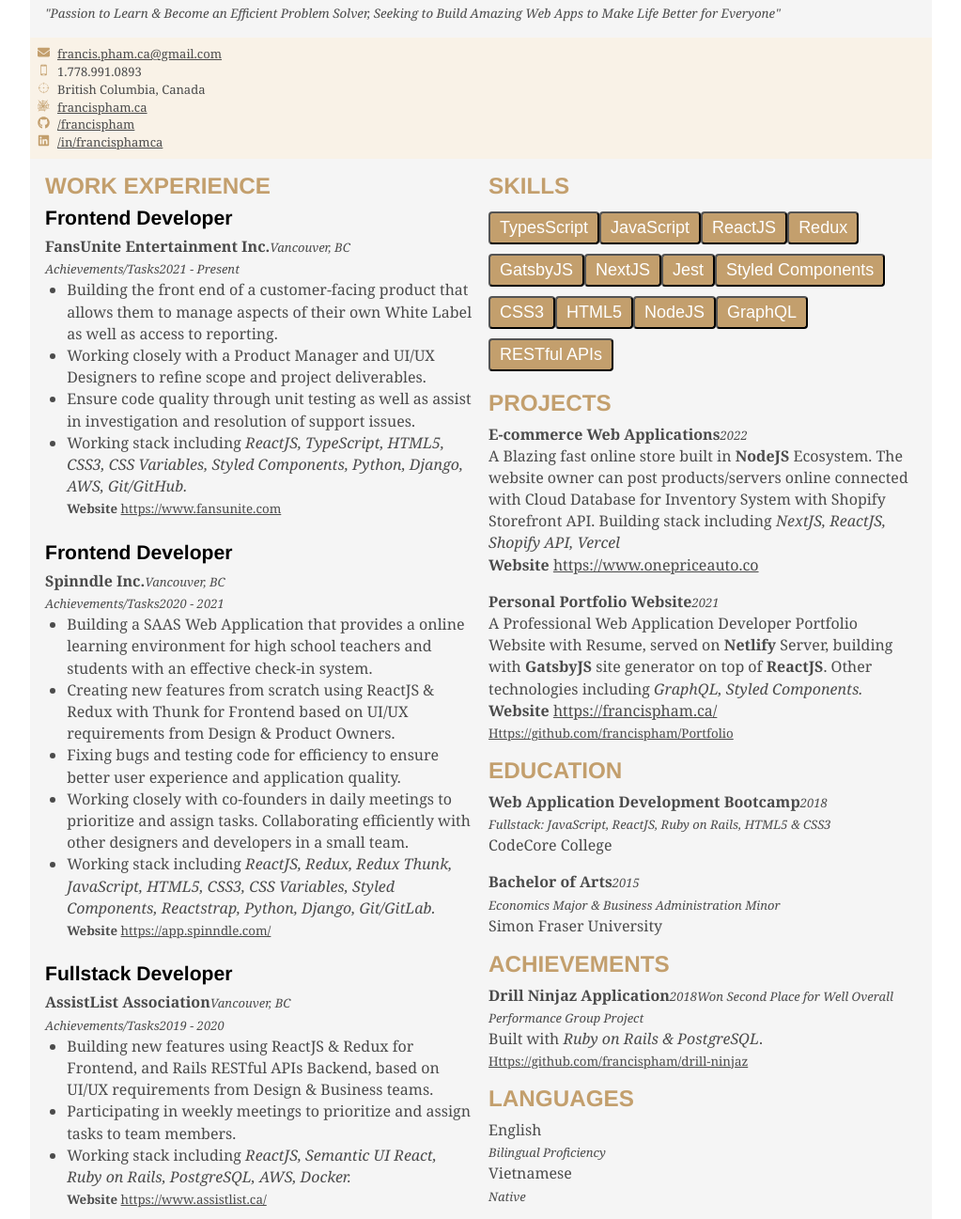
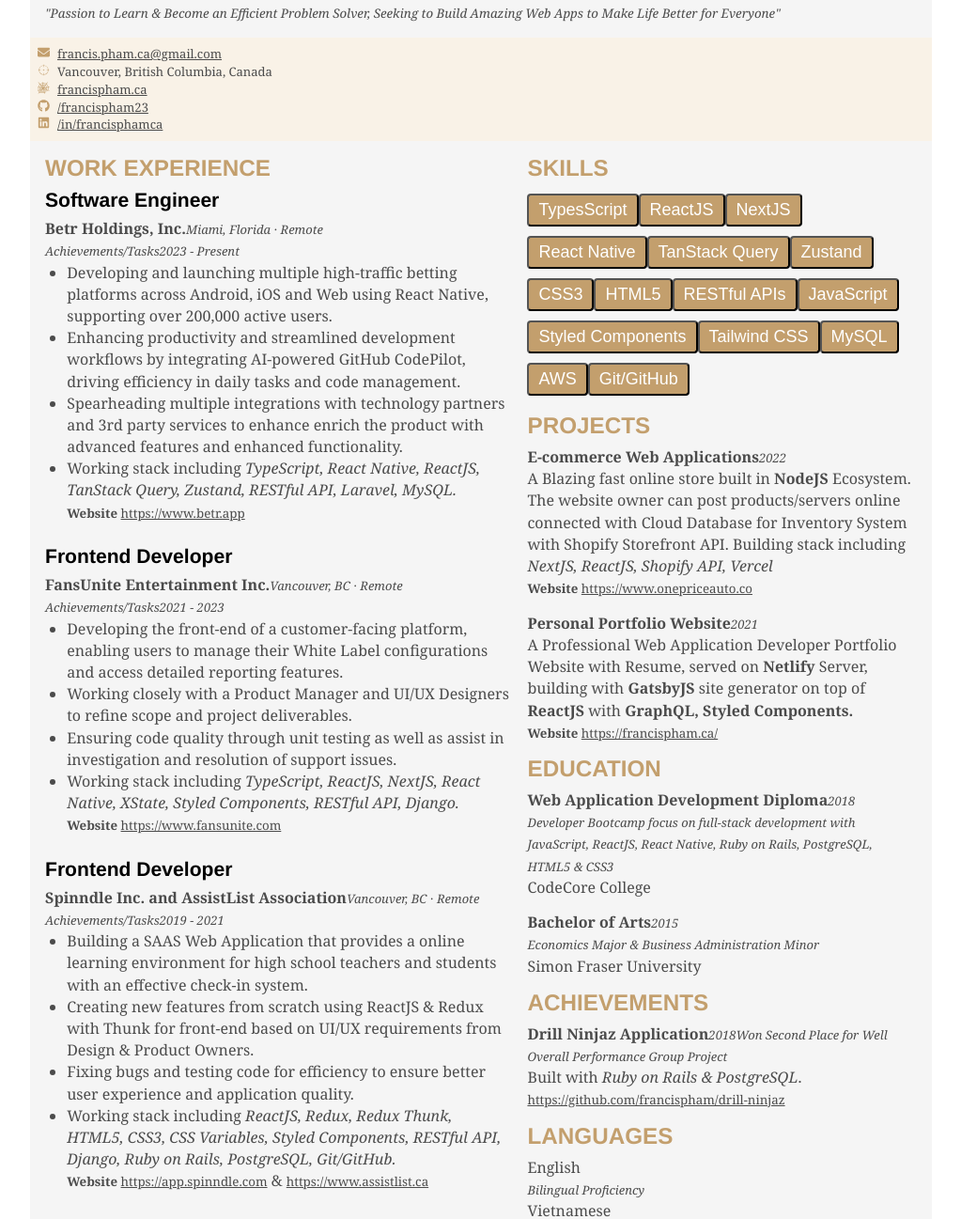
Before and after one commit to francispham/Portfolio, a Gatsby site: page /resume in a window 1280 px wide. Shown: the part 104-1401 px from the top of the page at 94% size, without its empty margins (128-1151 px from the left). Built offline with nearby package versions, Linux system fonts and the light colour scheme; Gatsby itself is replaced by a stand-in of ours.

Commit message:
update resume 2025

```diff
--- a/src/css/resume.css
+++ b/src/css/resume.css
@@ -1,7 +1,7 @@
 .resume {
   margin: auto;
   max-width: 960px;
-    color: #4B4B4B;
+  color: #4b4b4b;
   width: 100%;
   padding: 2rem 0;
 }
@@ -12,12 +12,13 @@
 
 .resume header {
   padding: 1rem;
-    background-color:whitesmoke;
+  background-color: whitesmoke;
 }
 .resume header a {
   color: black;
 }
-.resume header h1, h4 {
+.resume header h1,
+h4 {
   margin-bottom: 0;
 }
 
@@ -34,18 +35,18 @@
 }
 .resume .divided a,
 .resume main a {
-    color: #4B4B4B;
+  color: #4b4b4b;
 }
 .resume main .infoDetails,
 .resume main .specialPadding {
-    padding-bottom: 1rem;
+  padding-bottom: 0.9rem;
 }
 .resume main .container em {
   font-size: small;
 }
 .resume main svg {
   margin-right: 1.5rem;
-    color: #4B4B4B;
+  color: #4b4b4b;
 }
 .resume main li {
   margin-bottom: 0;
@@ -53,22 +54,23 @@
 
 .resume .resumeGridBox {
   display: grid;
-    grid-template-columns: 1fr 1fr;
+  grid-template-columns: 1.2fr 1fr;
   grid-column-gap: 1rem;
   grid-gap: 1rem;
-    background-color:whitesmoke;
+  background-color: whitesmoke;
 }
 
 .resume a:hover,
 .resume a:active {
-    color: #DDBC8D;
+  color: #ddbc8d;
 }
 
 .resume h2 {
-    color: #C39F6D;
+  color: #c39f6d;
   margin-bottom: 0.5rem;
 }
-.resume h3, h4 {
+.resume h3,
+h4 {
   color: black;
   margin-bottom: 0.5rem;
 }
@@ -79,12 +81,12 @@
 }
 .resume footer a,
 .resume .divided svg {
-    color: #C39F6D;
+  color: #c39f6d;
   margin-right: 0.5rem;
 }
 .resume footer a:hover,
 .resume footer a:active {
-    color: #DDBC8D;
+  color: #ddbc8d;
   transform: scale(1.3);
 }
 svg:hover {
--- a/src/pages/resume.js
+++ b/src/pages/resume.js
@@ -12,8 +12,8 @@
   GiKnifeFork,
   GiHeadphones,
   GiCrosshair,
-  GiSmartphone,
   GiSpiderWeb,
+  // GiSmartphone,
 } from 'react-icons/gi'
 import { TiArrowBack } from 'react-icons/ti'
 
@@ -26,7 +26,10 @@
     <div className="resume">
       <header>
         <h1>FRANCIS PHAM</h1>
-        <h4>Frontend Developer / Lifetime Learner</h4>
+        <h4>
+          Frontend Developer, specialized in React and React Native Development
+          & Lifetime Learner
+        </h4>{' '}
         <p style={{ fontSize: 'smaller' }}>
           <em>
             "Passion to Learn & Become an Efficient Problem Solver, Seeking to
@@ -48,13 +51,13 @@
             francis.pham.ca@gmail.com
           </a>
         </div>
-        <div>
+        {/* <div>
           <GiSmartphone />
           1.778.991.0893
-        </div>
+        </div> */}
         <div>
           <GiCrosshair />
-          British Columbia, Canada
+          Vancouver, British Columbia, Canada
         </div>
         <div>
           <GiSpiderWeb />
@@ -69,11 +72,11 @@
         <div>
           <FaGithub />
           <a
-            href="https://github.com/francispham/"
+            href="https://github.com/francispham23/"
             target="_black"
             rel="noopener noreferrer"
           >
-            /francispham
+            /francispham23
           </a>
         </div>
         <div>
@@ -92,34 +95,81 @@
         <div>
           <h2>WORK EXPERIENCE</h2>
           <>
+            <h3>Software Engineer</h3>
+            <div className="container">
+              <strong>Betr Holdings, Inc.</strong>
+              <em>Miami, Florida · Remote</em>
+            </div>
+            <div className="container">
+              <em>Achievements/Tasks</em>
+              <em>2023 - Present</em>
+            </div>
+            <ul>
+              <li>
+                Developing and launching multiple high-traffic betting platforms
+                across Android, iOS and Web using React Native, supporting over
+                200,000 active users.
+              </li>
+              <li>
+                Enhancing productivity and streamlined development workflows by
+                integrating AI-powered GitHub CodePilot, driving efficiency in
+                daily tasks and code management.
+              </li>
+              <li>
+                Spearheading multiple integrations with technology partners and
+                3rd party services to enhance enrich the product with advanced
+                features and enhanced functionality.
+              </li>
+              <li>
+                Working stack including{' '}
+                <em>
+                  TypeScript, React Native, ReactJS, TanStack Query, Zustand,
+                  RESTful API, Laravel, MySQL.
+                </em>
+                <p>
+                  <small>
+                    <strong>Website</strong>{' '}
+                    <a
+                      href="https://www.betr.app"
+                      target="_black"
+                      rel="noopener noreferrer"
+                    >
+                      https://www.betr.app
+                    </a>
+                  </small>
+                </p>
+              </li>
+            </ul>
+          </>
+          <>
             <h3>Frontend Developer</h3>
             <div className="container">
               <strong>FansUnite Entertainment Inc.</strong>
-              <em>Vancouver, BC</em>
+              <em>Vancouver, BC · Remote</em>
             </div>
             <div className="container">
               <em>Achievements/Tasks</em>
-              <em>2021 - Present</em>
+              <em>2021 - 2023</em>
             </div>
             <ul>
               <li>
-                Building the front end of a customer-facing product that allows
-                them to manage aspects of their own White Label as well as
-                access to reporting.
+                Developing the front-end of a customer-facing platform, enabling
+                users to manage their White Label configurations and access
+                detailed reporting features.
               </li>
               <li>
                 Working closely with a Product Manager and UI/UX Designers to
                 refine scope and project deliverables.
               </li>
               <li>
-                Ensure code quality through unit testing as well as assist in
+                Ensuring code quality through unit testing as well as assist in
                 investigation and resolution of support issues.
               </li>
               <li>
                 Working stack including{' '}
                 <em>
-                  ReactJS, TypeScript, HTML5, CSS3, CSS Variables, Styled
-                  Components, Python, Django, AWS, Git/GitHub.
+                  TypeScript, ReactJS, NextJS, React Native, XState, Styled
+                  Components, RESTful API, Django.
                 </em>
                 <p>
                   <small>
@@ -139,12 +189,13 @@
           <>
             <h3>Frontend Developer</h3>
             <div className="container">
-              <strong>Spinndle Inc.</strong>
-              <em>Vancouver, BC</em>
+              <strong>Spinndle Inc. and AssistList Association</strong>
+
+              <em>Vancouver, BC · Remote</em>
             </div>
             <div className="container">
               <em>Achievements/Tasks</em>
-              <em>2020 - 2021</em>
+              <em>2019 - 2021</em>
             </div>
             <ul>
               <li>
@@ -154,7 +205,7 @@
               </li>
               <li>
                 Creating new features from scratch using ReactJS & Redux with
-                Thunk for Frontend based on UI/UX requirements from Design &
+                Thunk for front-end based on UI/UX requirements from Design &
                 Product Owners.
               </li>
               <li>
@@ -162,16 +213,11 @@
                 user experience and application quality.
               </li>
               <li>
-                Working closely with co-founders in daily meetings to prioritize
-                and assign tasks. Collaborating efficiently with other designers
-                and developers in a small team.
-              </li>
-              <li>
                 Working stack including{' '}
                 <em>
-                  ReactJS, Redux, Redux Thunk, JavaScript, HTML5, CSS3, CSS
-                  Variables, Styled Components, Reactstrap, Python, Django,
-                  Git/GitLab.
+                  ReactJS, Redux, Redux Thunk, HTML5, CSS3, CSS Variables,
+                  Styled Components, RESTful API, Django, Ruby on Rails,
+                  PostgreSQL, Git/GitHub.
                 </em>
                 <p>
                   <small>
@@ -181,48 +227,17 @@
                       target="_black"
                       rel="noopener noreferrer"
                     >
-                      https://app.spinndle.com/
+                      https://app.spinndle.com
                     </a>
                   </small>
-                </p>
-              </li>
-            </ul>
-          </>
-          <>
-            <h3>Fullstack Developer</h3>
-            <div className="container">
-              <strong>AssistList Association</strong>
-              <em>Vancouver, BC</em>
-            </div>
-            <div className="container">
-              <em>Achievements/Tasks</em>
-              <em>2019 - 2020</em>
-            </div>
-            <ul>
-              <li>
-                Building new features using ReactJS & Redux for Frontend, and
-                Rails RESTful APIs Backend, based on UI/UX requirements from
-                Design & Business teams.
-              </li>
-              <li>
-                Participating in weekly meetings to prioritize and assign tasks
-                to team members.
-              </li>
-              <li>
-                Working stack including{' '}
-                <em>
-                  ReactJS, Semantic UI React, Ruby on Rails, PostgreSQL, AWS,
-                  Docker.
-                </em>
-                <p>
+                  <span> & </span>
                   <small>
-                    <strong>Website</strong>{' '}
                     <a
                       href="https://www.assistlist.ca"
                       target="_black"
                       rel="noopener noreferrer"
                     >
-                      https://www.assistlist.ca/
+                      https://www.assistlist.ca
                     </a>
                   </small>
                 </p>
@@ -240,19 +255,22 @@
             }}
           >
             <Button>TypesScript</Button>
-            <Button>JavaScript</Button>
             <Button>ReactJS</Button>
-            <Button>Redux</Button>
-            <Button>GatsbyJS</Button>
             <Button>NextJS</Button>
-            <Button>Jest</Button>
-            <Button>Styled Components</Button>
+            <Button>React Native</Button>
+            <Button>TanStack Query</Button>
+            <Button>Zustand</Button>
             <Button>CSS3</Button>
             <Button>HTML5</Button>
-            <Button>NodeJS</Button>
-            <Button>GraphQL</Button>
             <Button>RESTful APIs</Button>
+            <Button>JavaScript</Button>
+            <Button>Styled Components</Button>
+            <Button>Tailwind CSS</Button>
+            <Button>MySQL</Button>
+            <Button>AWS</Button>
+            <Button>Git/GitHub</Button>
           </div>
+
           <h2>PROJECTS</h2>
           <>
             <div className="container">
@@ -268,6 +286,7 @@
                 <em>NextJS, ReactJS, Shopify API, Vercel</em>
               </p>
               <p>
+                <small>
                   <strong>Website</strong>{' '}
                   <a
                     href="https://onepriceauto-development-git-main-francispham.vercel.app"
@@ -276,6 +295,7 @@
                   >
                     https://www.onepriceauto.co
                   </a>
+                </small>
               </p>
             </div>
           </>
@@ -289,10 +309,11 @@
                 A Professional Web Application Developer Portfolio Website with
                 Resume, served on <strong>Netlify</strong> Server, building with{' '}
                 <strong>GatsbyJS</strong> site generator on top of{' '}
-                <strong>ReactJS</strong>. Other technologies including{' '}
-                <em>GraphQL, Styled Components.</em>
+                <strong>ReactJS</strong> with
+                <strong> GraphQL, Styled Components.</strong>
               </p>
               <p>
+                <small>
                   <strong>Website</strong>{' '}
                   <a
                     href="https://francispham.ca/"
@@ -301,26 +322,22 @@
                   >
                     https://francispham.ca/
                   </a>
+                </small>
               </p>
-              <small>
-                <a
-                  href="https://github.com/francispham/Portfolio"
-                  target="_black"
-                  rel="noopener noreferrer"
-                >
-                  Https://github.com/francispham/Portfolio
-                </a>
-              </small>
             </div>
           </>
 
           <h2>EDUCATION</h2>
           <div className="container">
-            <strong>Web Application Development Bootcamp</strong>
+            <strong>Web Application Development Diploma</strong>
             <em>2018</em>
           </div>
           <div className="container specialPadding">
-            <em>Fullstack: JavaScript, ReactJS, Ruby on Rails, HTML5 & CSS3</em>
+            <em>
+              Developer Bootcamp focus on full-stack development with
+              JavaScript, ReactJS, React Native, Ruby on Rails, PostgreSQL,
+              HTML5 & CSS3
+            </em>
             <p>CodeCore College</p>
           </div>
           <div className="container">
@@ -348,7 +365,7 @@
                 target="_black"
                 rel="noopener noreferrer"
               >
-                Https://github.com/francispham/drill-ninjaz
+                https://github.com/francispham/drill-ninjaz
               </a>
             </small>
           </div>
@@ -368,7 +385,6 @@
             <div
               style={{
                 textAlign: 'center',
-                padding: '0.5rem',
               }}
             >
               <FaSnowboarding size={30} />
```
Also changed, not shown: 1 other file. Lines whose indentation alone changed are shown as unchanged.
